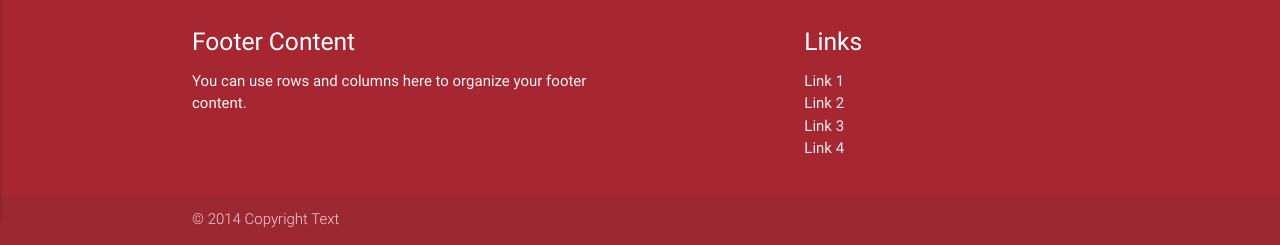
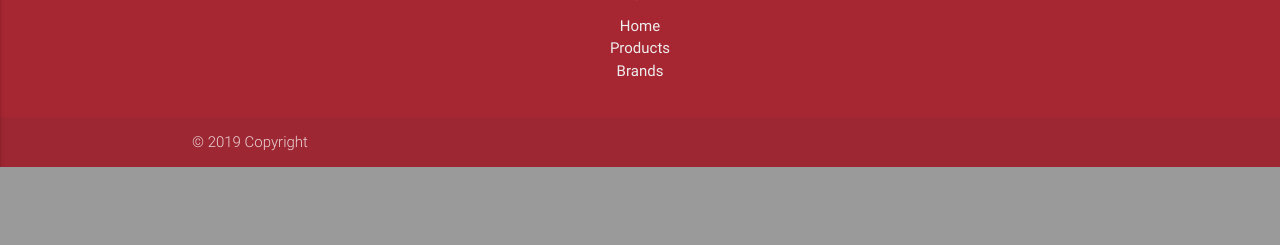
Before and after one commit to Leon2ev/lazy-brew, a Flask app: page /home in a window 1280 px wide. Shown: the part 640-885 px from the top of the page. After the commit the page ends 807 px from the top, so only its background shows below. Run offline with Flask 2, Linux system fonts and the light colour scheme; data that the repository does not hold is empty; some libraries are stand-ins or nearby versions.

Commit message:
Text on home page changed and navigation links added to footer

```diff
--- a/templates/base.html
+++ b/templates/base.html
@@ -34,24 +34,19 @@
         <footer class="page-footer">
             <div class="container">
                 <div class="row">
-                    <div class="col l6 s12">
-                        <h5 class="white-text">Footer Content</h5>
-                        <p class="grey-text text-lighten-4">You can use rows and columns here to organize your footer content.</p>
-                    </div>
-                    <div class="col l4 offset-l2 s12">
-                        <h5 class="white-text">Links</h5>
+                    <div class="col s12 center-align">
+                        <h5 class="white-text">Navigation</h5>
                         <ul>
-                            <li><a class="grey-text text-lighten-3" href="#!">Link 1</a></li>
-                            <li><a class="grey-text text-lighten-3" href="#!">Link 2</a></li>
-                            <li><a class="grey-text text-lighten-3" href="#!">Link 3</a></li>
-                            <li><a class="grey-text text-lighten-3" href="#!">Link 4</a></li>
+                            <li><a class="grey-text text-lighten-3" href="{{url_for('home_page')}}">Home</a></li>
+                            <li><a class="grey-text text-lighten-3" href="{{url_for('insert_products')}}">Products</a></li>
+                            <li><a class="grey-text text-lighten-3" href="{{url_for('insert_brands')}}">Brands</a></li>
                         </ul>
                     </div>
                 </div>
             </div>
             <div class="footer-copyright">
                 <div class="container">
-                    © 2014 Copyright Text
+                    © 2019 Copyright
                 </div>
             </div>
         </footer>
--- a/templates/index.html
+++ b/templates/index.html
@@ -5,11 +5,11 @@
             <div class="row">
                 <div class="col s12 l8 offset-l2 bg-content">
                     <h2 class="center-align">Start to make beer at home</h2>
-                    <p>
+                    <p class="center-align">
                         Here you can find "easy to make" beer sets from around the
-                        world. User reviews will help you with that.
+                        world and reviews to them. If you didn't find one, you can
+                        easily add it!
                     </p>
-                    <h4 class="center-align">For beginning</h4>
                     <p class="center-align">
                         <a class="waves-effect waves-light btn" href="{{url_for('insert_products')}}">Find your beer set
                             <i class="material-icons right">search</i>
```
Also changed, not shown: .c9/metadata/environment/static/css/style.css (+1 -1 lines), .c9/metadata/environment/templates/base.html (+1 -1 lines).
